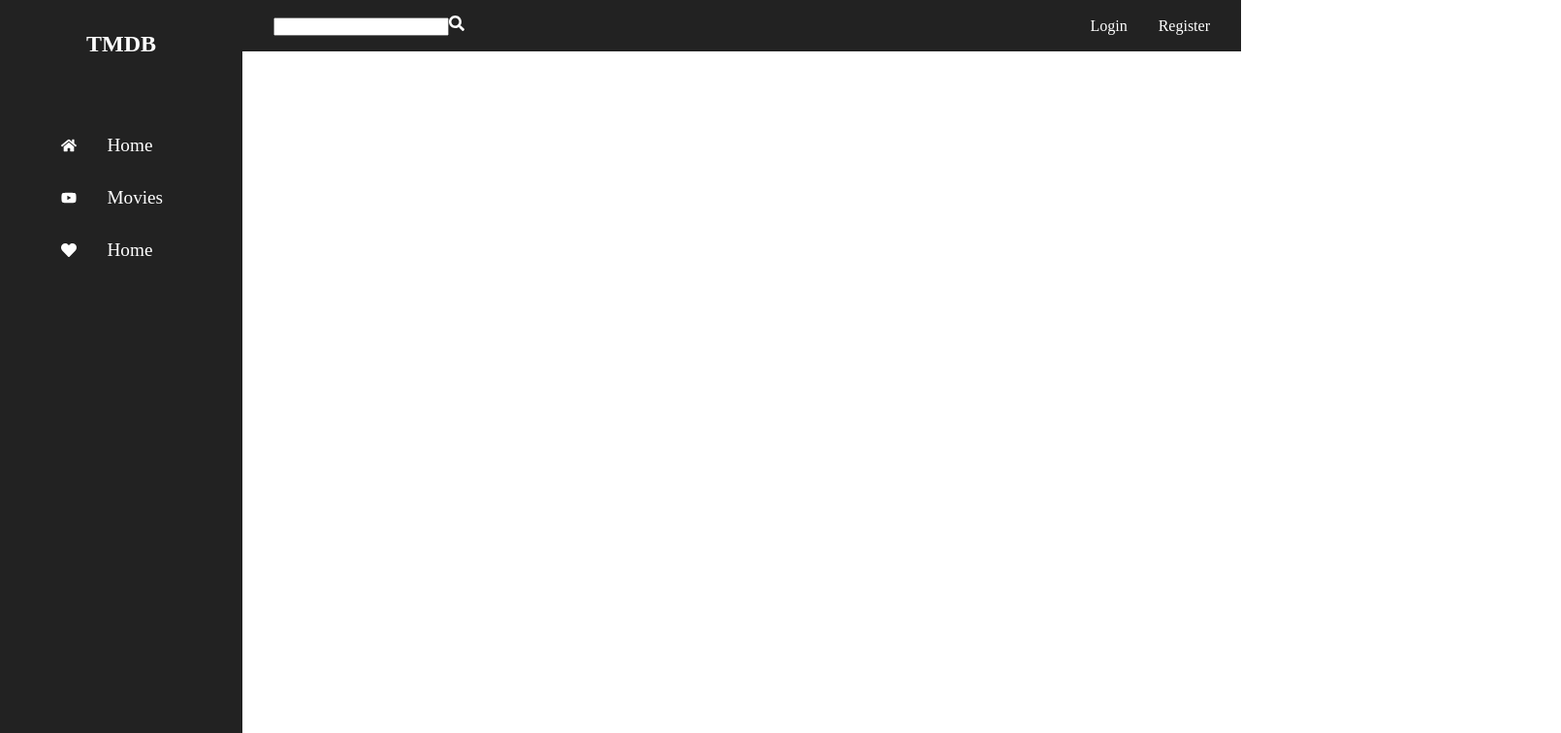
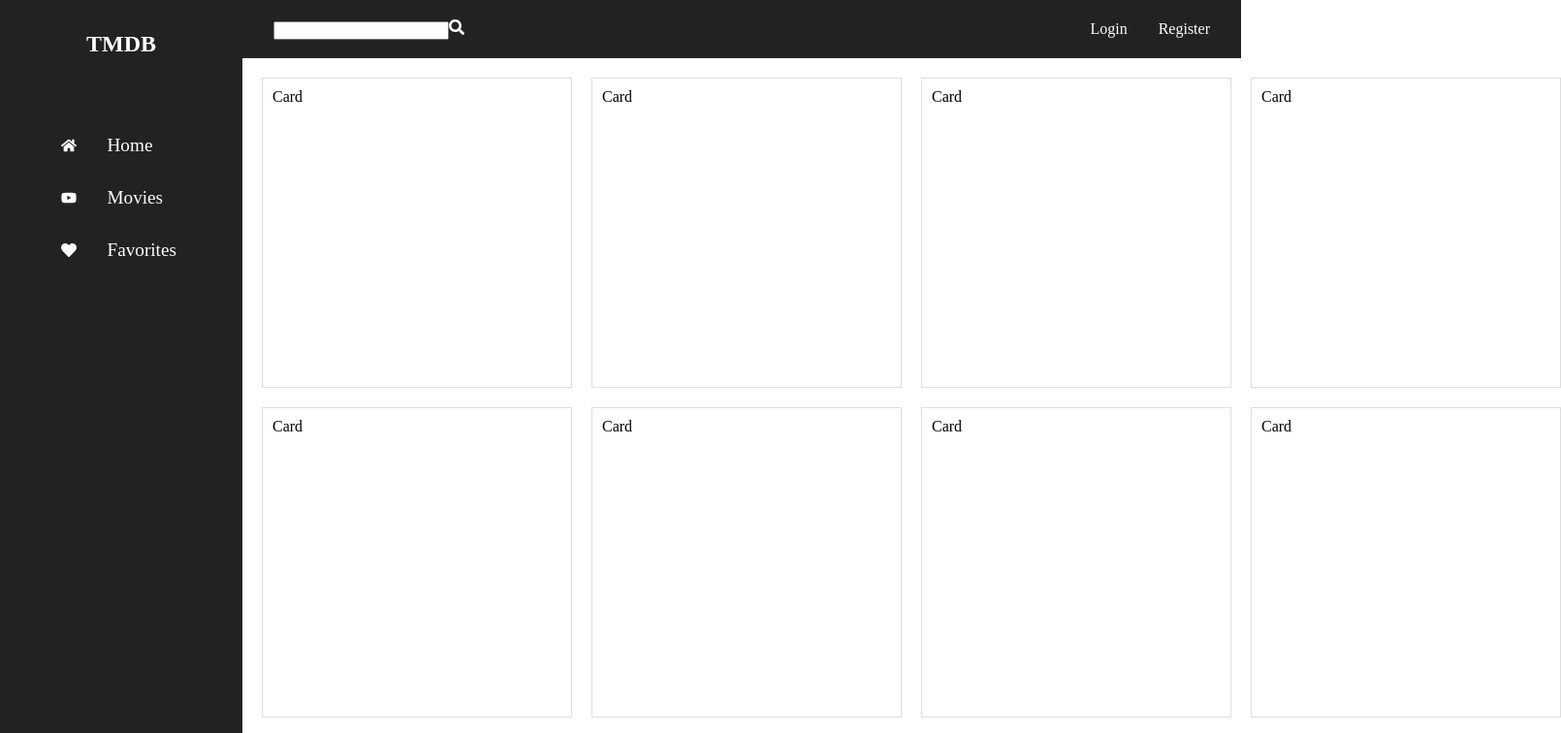
Before and after one commit to nahuelRo/TMDB, a React (Vite) app: page / in a window 1280 px wide. Shown: the top 756 px of the page at 97% size, 1610 px wide, since content can reach past the window. Built offline with nearby package versions, Linux system fonts and the light colour scheme; no server answers.

Commit message:
add basic mockup

```diff
--- a/src/App.jsx
+++ b/src/App.jsx
@@ -2,6 +2,7 @@ import axios from "axios";
 import { useEffect, useState } from "react";
 import Header from "./components/Header/Header.jsx";
 import Aside from "./components/Aside/Aside.jsx";
+import Grid from "./components/Grid/Grid.jsx";
 
 function App() {
   const [movies, setMovies] = useState([]);
@@ -20,6 +21,7 @@ function App() {
     <>
       <Header />
       <Aside />
+      <Grid movies={movies} />
     </>
   );
 }
--- /dev/null
+++ b/src/commons/Card/Card.jsx
@@ -0,0 +1,7 @@
+import "./card.style.css";
+
+const Card = () => {
+  return <div className="card">Card</div>;
+};
+
+export default Card;
--- /dev/null
+++ b/src/commons/Card/card.style.css
@@ -0,0 +1,7 @@
+.card {
+  width: 20rem;
+  height: 20rem;
+  background-color: #fff;
+  padding: 10px;
+  border: 1px solid #ddd;
+}
--- a/src/components/Aside/Aside.jsx
+++ b/src/components/Aside/Aside.jsx
@@ -23,7 +23,7 @@ const Aside = () => {
         <div className="aside__container-links">
           <FaHeart color="white" />
           <a className="aside__link" href="#">
-            Home
+            Favorites
           </a>
         </div>
       </nav>
--- /dev/null
+++ b/src/components/Grid/Grid.jsx
@@ -0,0 +1,28 @@
+import Card from "../../commons/Card/Card";
+import "./grid.styles.css";
+
+const Grid = ({ movies }) => {
+  return (
+    <div className="grid">
+      <Card />
+      <Card />
+      <Card />
+      <Card />
+      <Card />
+      <Card />
+      <Card />
+      <Card />
+      <Card />
+      <Card />
+      <Card />
+      <Card />
+      <Card />
+      <Card />
+      <Card />
+      <Card />
+      <Card />
+    </div>
+  );
+};
+
+export default Grid;
--- /dev/null
+++ b/src/components/Grid/grid.styles.css
@@ -0,0 +1,16 @@
+.grid {
+  position: absolute; /* Posición absoluta para posicionamiento personalizado */
+  bottom: 0; /* Pegar el componente de cuadrícula en la parte inferior */
+  right: 0; /* Pegar el componente de cuadrícula en la parte derecha */
+  width: calc(
+    100% - 250px
+  ); /* Ancho que ocupa todo el espacio menos el ancho del aside */
+
+  display: grid;
+
+  grid-template-columns: repeat(4, 1fr); /* 3 filas de igual tamaño */
+  gap: 20px; /* Espacio entre las tarjetas */
+  padding: 20px; /* Espacio interno del grid-component */
+
+  height: calc(100vh - 60px);
+}
--- a/src/components/Header/header.style.css
+++ b/src/components/Header/header.style.css
@@ -1,6 +1,10 @@
 .header {
+  position: sticky;
+  top: 0;
+  z-index: 999;
   background-color: #222;
-  padding: 1rem 2rem;
+  height: 60px;
+  padding: 0 2rem;
   display: flex;
   justify-content: space-between;
   align-items: center;
--- a/src/main.css
+++ b/src/main.css
@@ -8,7 +8,15 @@ a {
   text-decoration: none;
 }
 
+html,
+body {
+  height: 100vh;
+  width: 100%;
+}
+
 #root {
+  display: flex;
+  height: 100%;
   width: 100%;
-  height: 100vh;
+  position: relative;
 }
```
